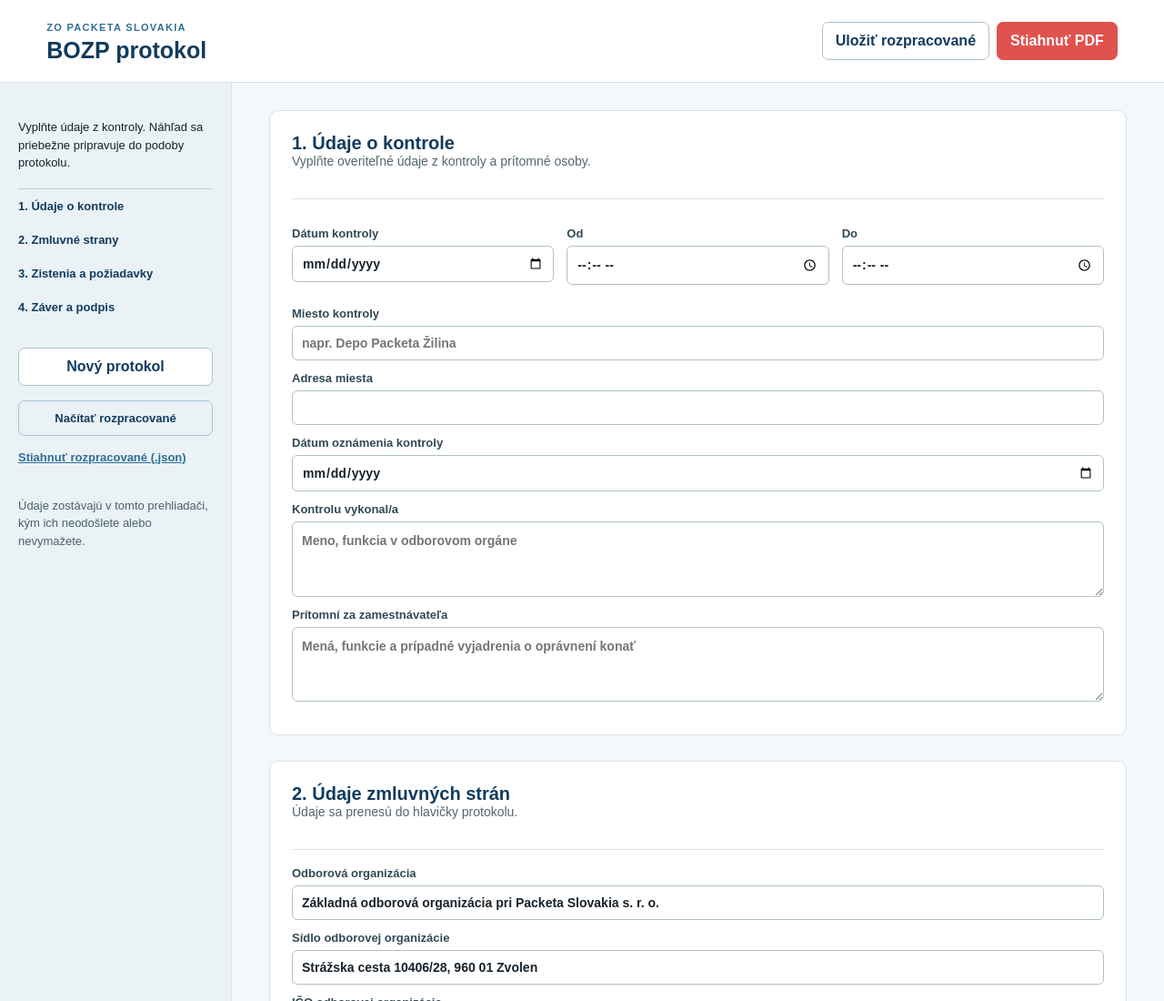
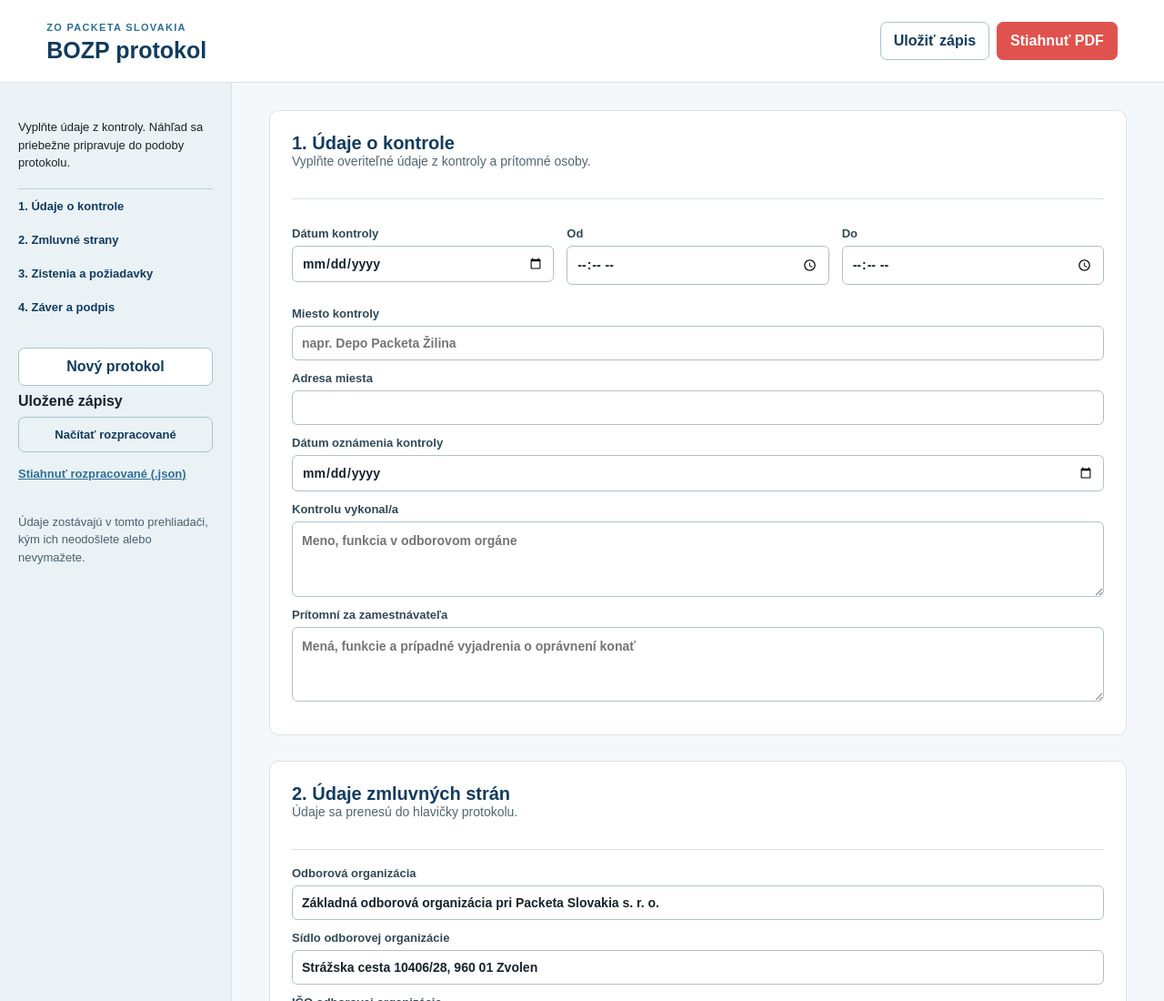
Before and after one commit to odborypacketa/odborypacketa, a plain HTML site: page servis-zapis/index.html in a window 1280 px wide. Shown: the top 1100 px of the page at 91% size. Drawn offline with Linux system fonts and the light colour scheme.

Commit message:
Add browser-local saved protocol records

```diff
--- a/servis-zapis/index.html
+++ b/servis-zapis/index.html
@@ -10,13 +10,14 @@
 <body>
   <header class="topbar">
     <div><span class="eyebrow">ZO PACKETA SLOVAKIA</span><h1>BOZP protokol</h1></div>
-    <div class="actions"><button class="secondary" id="saveDraft">Uložiť rozpracované</button><button class="primary" id="printPdf">Stiahnuť PDF</button></div>
+    <div class="actions"><button class="secondary" id="saveDraft">Uložiť zápis</button><button class="primary" id="printPdf">Stiahnuť PDF</button></div>
   </header>
   <main class="layout">
     <aside class="sidebar">
       <p class="intro">Vyplňte údaje z kontroly. Náhľad sa priebežne pripravuje do podoby protokolu.</p>
       <nav id="sectionNav"></nav>
       <button class="secondary full" id="newProtocol">Nový protokol</button>
+      <div class="records"><strong>Uložené zápisy</strong><div id="recordsList"></div></div>
       <label class="import-label">Načítať rozpracované<input id="importJson" type="file" accept="application/json"></label>
       <button class="link-button" id="exportJson">Stiahnuť rozpracované (.json)</button>
       <p class="privacy">Údaje zostávajú v tomto prehliadači, kým ich neodošlete alebo nevymažete.</p>
```
